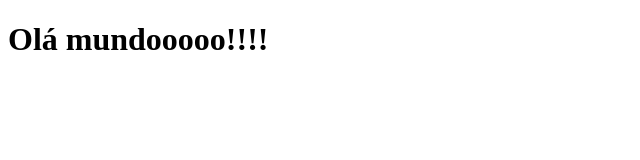
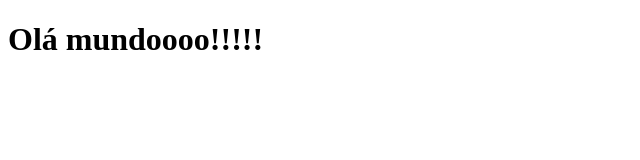
Before and after one commit to RaissaNyra/atividadecursofrontend, a plain HTML site: page index.html in a window 1280 px wide. Shown: the full height of the page, 0-640 px from the left. Drawn offline with Linux system fonts and the light colour scheme.

Commit message:
alterado mundo e configuração

```diff
--- a/index.html
+++ b/index.html
@@ -4,7 +4,7 @@
        <title>teste de configuração github</title>
     </head>
     <body>
-        <h1>Olá mundooooo!!!!</h1>
+        <h1>Olá mundoooo!!!!!</h1>
     </body>
 
 </html>
```
